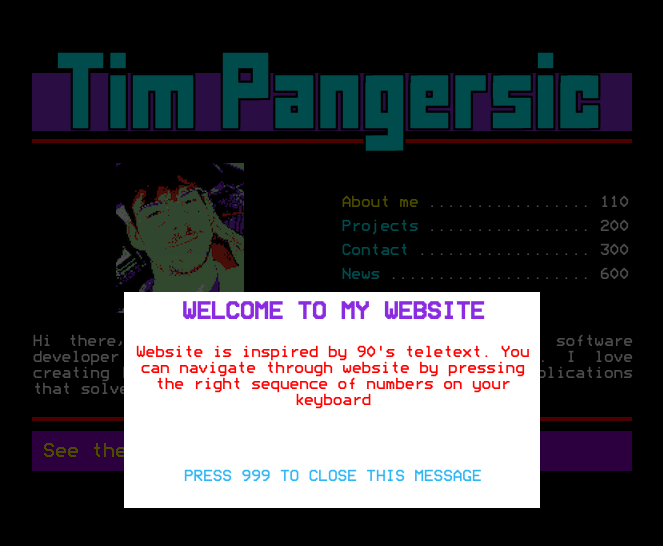
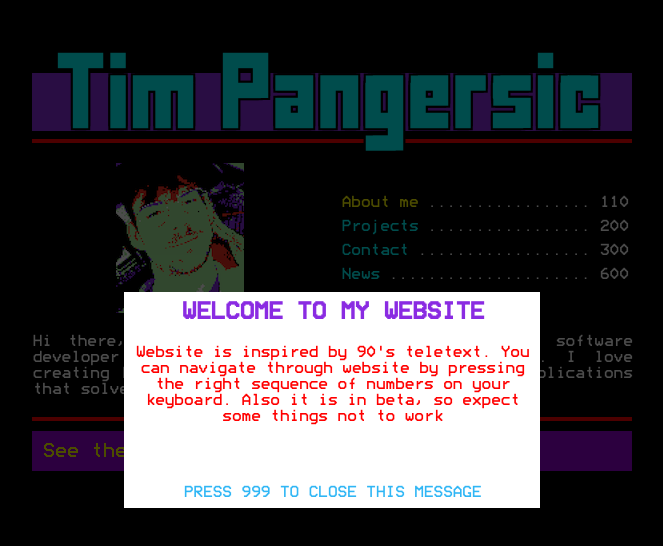
Before and after one commit to Tiimie1/Portfolio-website, a React (Create React App) app: page / in a window 1280 px wide. Shown: the top 546 px of the page, without its empty margins (308-971 px from the left). Built offline with nearby package versions, Linux system fonts and the light colour scheme.

Commit message:
change to dialog msg

```diff
--- a/src/components/welcomeDialog/WelcomeDialog.tsx
+++ b/src/components/welcomeDialog/WelcomeDialog.tsx
@@ -8,7 +8,8 @@ const WelcomeDialog = ({ showContinue }: { showContinue: boolean }) => {
         <h2>WELCOME TO MY WEBSITE</h2>
         <p>
           Website is inspired by 90's teletext. You can navigate through website
-          by pressing the right sequence of numbers on your keyboard
+          by pressing the right sequence of numbers on your keyboard. Also it is
+          in beta, so expect some things not to work
         </p>
         <p
           className="closeMessage"
```
